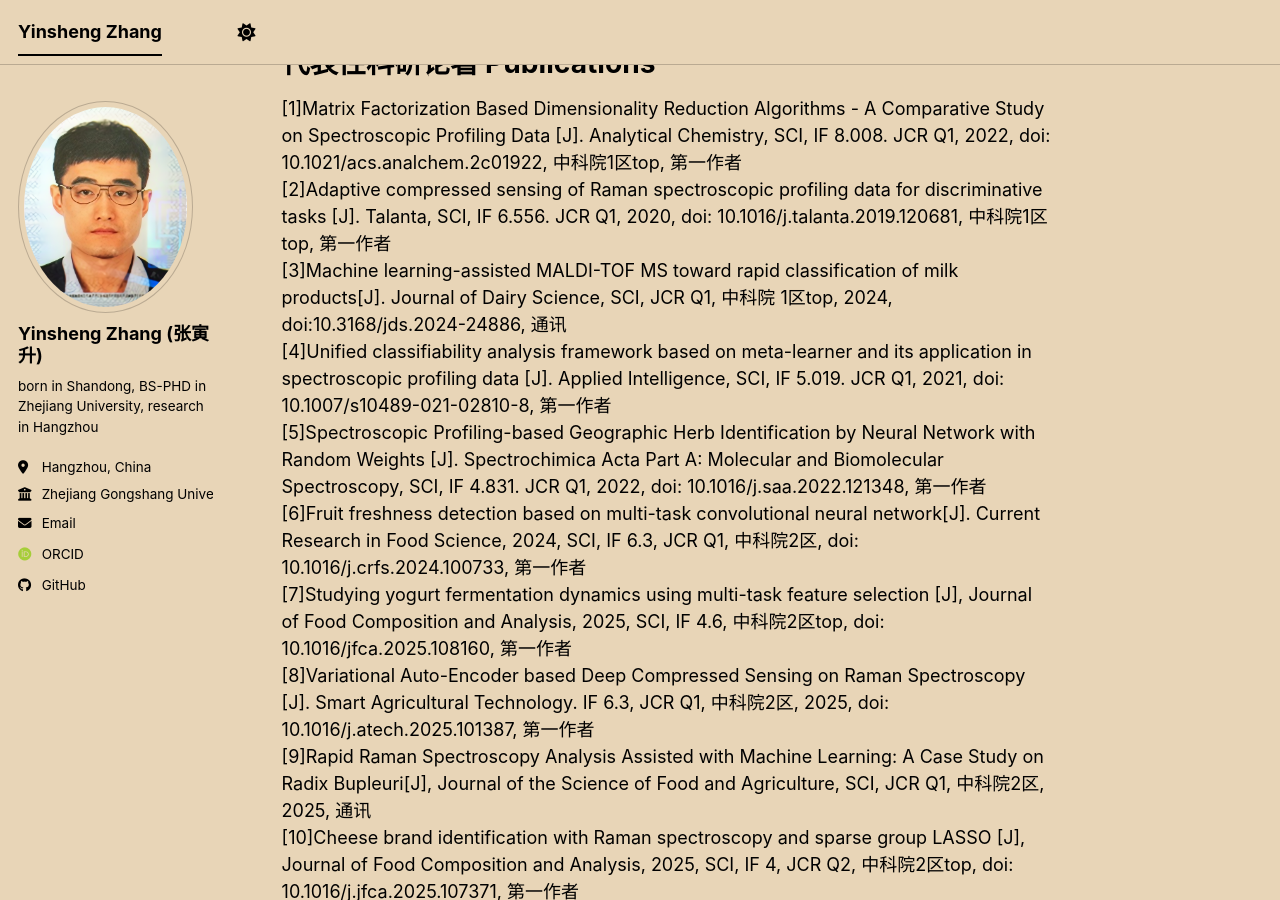
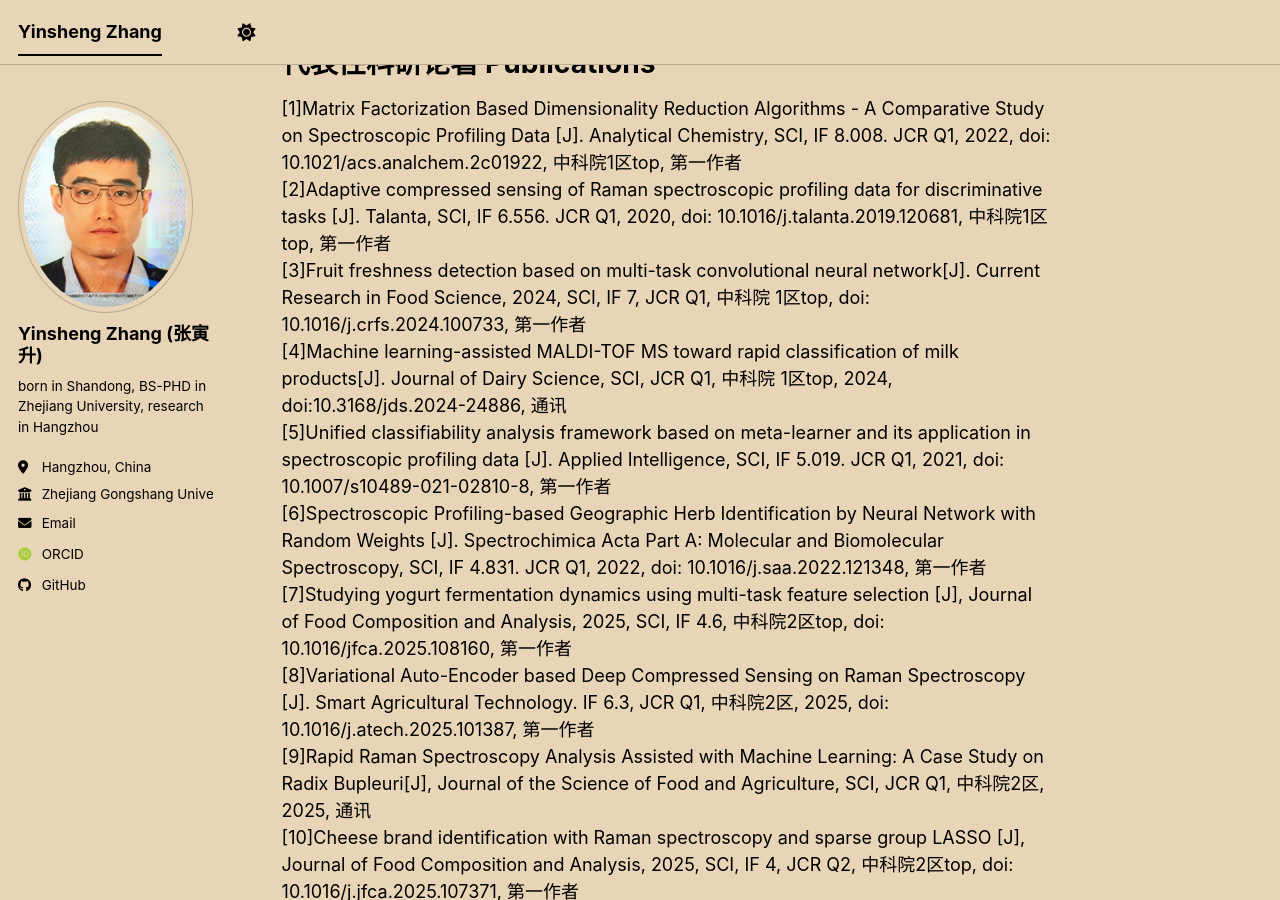
Before and after one commit to zhangys11/zhangys11.github.io, a Jekyll site: the page built from _pages/about.md, in a window 1280 px wide and 900 px high, scrolled down 808 px. Built offline with Jekyll 4.4.1, drawn with Linux system fonts in a browser that asks for light colours; some web fonts are replaced; a script bundle is joined from its source files by our own code; library files that are not in the unit come from our copies; some of the changed text lies outside the part shown.

Commit message:
20260305

```diff
--- a/_includes/footer.html
+++ b/_includes/footer.html
@@ -21,5 +21,6 @@
 
 <div class="page__footer-copyright">
   &copy; {{ site.time | date: '%Y' }} {{ site.name | default: site.title }}, {{ site.data.ui-text[site.locale].powered_by | default: "Powered by" }} <a href="https://jekyllrb.com" rel="nofollow">Jekyll</a> &amp; <a href="https://github.com/academicpages/academicpages.github.io">AcademicPages</a>, a fork of <a href="https://mademistakes.com/work/minimal-mistakes-jekyll-theme/" rel="nofollow">Minimal Mistakes</a>.<br />
-  Site last updated {{ "now" | date: '%Y-%m-%d' }}
+  Site last updated {{ "now" | date: '%Y-%m-%d' }} <br/>
+  ॐ अनले अनले विशरे विशरे वीर वज्रधरे  बन्ध बन्ध बन्धनि बन्धनि  वज्रे वज्रेपाणि फट्  हूँ भ्रूँ फट् स्वाहा  ॐ वैरोणी स्वाहा
 </div>
--- a/_pages/about.md
+++ b/_pages/about.md
@@ -26,35 +26,35 @@
 代表性科研论著 Publications
 ======
 
-  [1]Matrix Factorization Based Dimensionality Reduction Algorithms - A Comparative Study on Spectroscopic Profiling Data [J]. Analytical Chemistry, SCI, IF 8.008. JCR Q1, 2022, doi: 10.1021/acs.analchem.2c01922, 中科院1区top, 第一作者
-  [2]Adaptive compressed sensing of Raman spectroscopic profiling data for discriminative tasks [J]. Talanta, SCI, IF 6.556. JCR Q1, 2020, doi: 10.1016/j.talanta.2019.120681, 中科院1区top, 第一作者
-  [3]Machine learning-assisted MALDI-TOF MS toward rapid classification of milk products[J]. Journal of Dairy Science, SCI, JCR Q1, 中科院 1区top, 2024, doi:10.3168/jds.2024-24886, 通讯
-  [4]Unified classifiability analysis framework based on meta-learner and its application in spectroscopic profiling data [J]. Applied Intelligence, SCI, IF 5.019. JCR Q1, 2021, doi: 10.1007/s10489-021-02810-8, 第一作者
-  [5]Spectroscopic Profiling-based Geographic Herb Identification by Neural Network with Random Weights [J]. Spectrochimica Acta Part A: Molecular and Biomolecular Spectroscopy, SCI, IF 4.831. JCR Q1, 2022, doi: 10.1016/j.saa.2022.121348, 第一作者
-  [6]Fruit freshness detection based on multi-task convolutional neural network[J]. Current Research in Food Science, 2024, SCI, IF 6.3, JCR Q1, 中科院2区, doi: 10.1016/j.crfs.2024.100733, 第一作者
-  [7]Studying yogurt fermentation dynamics using multi-task feature selection [J], Journal of Food Composition and Analysis, 2025, SCI, IF 4.6, 中科院2区top, doi: 10.1016/jfca.2025.108160, 第一作者
-  [8]Variational Auto-Encoder based Deep Compressed Sensing on Raman Spectroscopy [J]. Smart Agricultural Technology. IF 6.3, JCR Q1, 中科院2区, 2025, doi: 10.1016/j.atech.2025.101387, 第一作者
-  [9]Rapid Raman Spectroscopy Analysis Assisted with Machine Learning: A Case Study on Radix Bupleuri[J], Journal of the Science of Food and Agriculture, SCI, JCR Q1, 中科院2区, 2025, 通讯
-  [10]Cheese brand identification with Raman spectroscopy and sparse group LASSO [J], Journal of Food Composition and Analysis, 2025, SCI, IF 4, JCR Q2, 中科院2区top, doi: 10.1016/j.jfca.2025.107371, 第一作者
-  [11]Quantification of cow milk in adulterated goat milk using Raman spectroscopy and machine learning[J]. Microchemical Journal, 2025, SCI, IF 5, JCR Q1, 中科院2区, doi: 10.1016/j.microc.2025.114319, 第一作者
-  [12]Mobilizing Clinical Decision Support to Facilitate Knowledge Translation: A Case Study in China[J]. Computers in Biology and Medicine, 2015, SCI, IF 7.7, JCR Q1, doi: 10.1016/j.compbiomed.2015.02.013, 中科院2区top，第一作者
-  [13]On the latent distribution of logistic regression — An empirical study on spectroscopic profiling datasets. Machine Learning with Applications [J]. 2025, 22, SCI, IF 4.9, JCR Q1, doi: 10.1016/j.mlwa.2025.100712, 第一作者
-  [14]Building an Information Infrastructure of Spectroscopic Profiling Data for Food-Drug Quality and Safety Management [J]. Enterprise Information Systems, SCI, IF 4.407, JCR Q2, 2019, doi: 10.1080/17517575.2019.1684567, 第一作者
-  [15]Morphological Rule-Constrained Object Detection of Key Structures in Infant Fundus Image [J]. IEEE/ACM Transactions on Computational Biology and Bioinformatics, SCI, IF 3.702, JCR Q2, 2023, doi: 10.1109/TCBB.2023.3234100, 第一作者
-  [16] Secured telemetry based on time-variant sensing matrix – An empirical study of spectroscopic profiling[J]. Smart Agricultural Technology. IF 6.3, JCR Q1，中科院2区，2023,10(5), DOI: 10.1016/j.atech.2023.100268, 第一作者
-  [17] 基于双层建模的知识表达方法在医学知识库构建中的应用[J].中国生物医学工程学报, 2017，36(5):573-579，DOI: 10.3969/j.issn.0258-8021.2017.05.009，国家一级学会期刊, 第一作者
-  [18]一种面向诊疗协议的知识表达及转化方法[J].中国生物医学工程学报，2014,33(2):139-147, 国家一级学会期刊，第一作者
-  [19]基于工作流管理技术的医学知识库集成与协同应用[J],中华医院管理杂志，2016，32（11）:833-836，DOI: 10.3760/cma.j.issn.1000-6672.2016.11.013, 国家一级学会期刊，第一作者
-  [20]基于注意力机制的水果新鲜度检测可解释模型[J]. 中国食品学报, 2024, DOI:10.16429/j.1009-7848.2024.10.003，国家一级学会期刊，第一作者
+[1]Matrix Factorization Based Dimensionality Reduction Algorithms - A Comparative Study on Spectroscopic Profiling Data [J]. Analytical Chemistry, SCI, IF 8.008. JCR Q1, 2022, doi: 10.1021/acs.analchem.2c01922, 中科院1区top, 第一作者
+[2]Adaptive compressed sensing of Raman spectroscopic profiling data for discriminative tasks [J]. Talanta, SCI, IF 6.556. JCR Q1, 2020, doi: 10.1016/j.talanta.2019.120681, 中科院1区top, 第一作者
+[3]Fruit freshness detection based on multi-task convolutional neural network[J]. Current Research in Food Science, 2024, SCI, IF 7, JCR Q1, 中科院 1区top, doi: 10.1016/j.crfs.2024.100733, 第一作者
+[4]Machine learning-assisted MALDI-TOF MS toward rapid classification of milk products[J]. Journal of Dairy Science, SCI, JCR Q1, 中科院 1区top, 2024, doi:10.3168/jds.2024-24886, 通讯
+[5]Unified classifiability analysis framework based on meta-learner and its application in spectroscopic profiling data [J]. Applied Intelligence, SCI, IF 5.019. JCR Q1, 2021, doi: 10.1007/s10489-021-02810-8, 第一作者
+[6]Spectroscopic Profiling-based Geographic Herb Identification by Neural Network with Random Weights [J]. Spectrochimica Acta Part A: Molecular and Biomolecular Spectroscopy, SCI, IF 4.831. JCR Q1, 2022, doi: 10.1016/j.saa.2022.121348, 第一作者
+[7]Studying yogurt fermentation dynamics using multi-task feature selection [J], Journal of Food Composition and Analysis, 2025, SCI, IF 4.6, 中科院2区top, doi: 10.1016/jfca.2025.108160, 第一作者
+[8]Variational Auto-Encoder based Deep Compressed Sensing on Raman Spectroscopy [J]. Smart Agricultural Technology. IF 6.3, JCR Q1, 中科院2区, 2025, doi: 10.1016/j.atech.2025.101387, 第一作者
+[9]Rapid Raman Spectroscopy Analysis Assisted with Machine Learning: A Case Study on Radix Bupleuri[J], Journal of the Science of Food and Agriculture, SCI, JCR Q1, 中科院2区, 2025, 通讯
+[10]Cheese brand identification with Raman spectroscopy and sparse group LASSO [J], Journal of Food Composition and Analysis, 2025, SCI, IF 4, JCR Q2, 中科院2区top, doi: 10.1016/j.jfca.2025.107371, 第一作者
+[11]Quantification of cow milk in adulterated goat milk using Raman spectroscopy and machine learning[J]. Microchemical Journal, 2025, SCI, IF 5, JCR Q1, 中科院2区, doi: 10.1016/j.microc.2025.114319, 第一作者
+[12]Mobilizing Clinical Decision Support to Facilitate Knowledge Translation: A Case Study in China[J]. Computers in Biology and Medicine, 2015, SCI, IF 7.7, JCR Q1, doi: 10.1016/j.compbiomed.2015.02.013, 中科院2区top，第一作者
+[13]On the latent distribution of logistic regression — An empirical study on spectroscopic profiling datasets. Machine Learning with Applications [J]. 2025, 22, SCI, IF 4.9, JCR Q1, doi: 10.1016/j.mlwa.2025.100712, 第一作者
+[14]Building an Information Infrastructure of Spectroscopic Profiling Data for Food-Drug Quality and Safety Management [J]. Enterprise Information Systems, SCI, IF 4.407, JCR Q2, 2019, doi: 10.1080/17517575.2019.1684567, 第一作者
+[15]Morphological Rule-Constrained Object Detection of Key Structures in Infant Fundus Image [J]. IEEE/ACM Transactions on Computational Biology and Bioinformatics, SCI, IF 3.702, JCR Q2, 2023, doi: 10.1109/TCBB.2023.3234100, 第一作者
+[16] Secured telemetry based on time-variant sensing matrix – An empirical study of spectroscopic profiling[J]. Smart Agricultural Technology. IF 6.3, JCR Q1，中科院2区，2023,10(5), DOI: 10.1016/j.atech.2023.100268, 第一作者
+[17] 基于双层建模的知识表达方法在医学知识库构建中的应用[J].中国生物医学工程学报, 2017，36(5):573-579，DOI: 10.3969/j.issn.0258-8021.2017.05.009，国家一级学会期刊, 第一作者
+[18]一种面向诊疗协议的知识表达及转化方法[J].中国生物医学工程学报，2014,33(2):139-147, 国家一级学会期刊，第一作者
+[19]基于工作流管理技术的医学知识库集成与协同应用[J],中华医院管理杂志，2016，32（11）:833-836，DOI: 10.3760/cma.j.issn.1000-6672.2016.11.013, 国家一级学会期刊，第一作者
+[20]基于注意力机制的水果新鲜度检测可解释模型[J]. 中国食品学报, 2024, DOI:10.16429/j.1009-7848.2024.10.003，国家一级学会期刊，第一作者
 
 
 学科建设及教学 Teachings
 ======
 
-  [1]担任信管系副系主任期间，申报并获批省一流专业，2021年
-  [2]《大数据与知识工程》课程建设，获批国家一流课程，2020年
-  [3]担任数据科学类课程负责人，筹划建设了《数据统计与可视化》《数据科学基础》等课程，2019年
-  [4]承担《大数据基础》、《数据科学基础》、《数据统计与可视化》、《SPSS统计分析》、《大数据与数据挖掘》等本科生及研究生课程。近五年，指导青年教师4人，指导硕士研究生27人
-  [5]教职工年度考核优秀，2017年、2020年、2022年、2023年、2024年
-  [6]省级大学生A类竞赛一等奖，2020年
-  [7]三育人先进个人，2022年
+[1]担任信管系副系主任期间，申报并获批省一流专业，2021年
+[2]《大数据与知识工程》课程建设，获批国家一流课程，2020年
+[3]担任数据科学类课程负责人，筹划建设了《数据统计与可视化》《数据科学基础》等课程，2019年
+[4]承担《大数据基础》、《数据科学基础》、《数据统计与可视化》、《SPSS统计分析》、《大数据与数据挖掘》等本科生及研究生课程。近五年，指导青年教师4人，指导硕士研究生27人
+[5]教职工年度考核优秀，2017年、2020年、2022年、2023年、2024年
+[6]省级大学生A类竞赛一等奖，2020年
+[7]三育人先进个人，2022年
```
Also changed, not shown: _portfolio/academic_roadmap.md (+2 -3 lines), _portfolio/measurement.md (+1 -1 lines), _portfolio/spacetime.md (+1 -1 lines).
